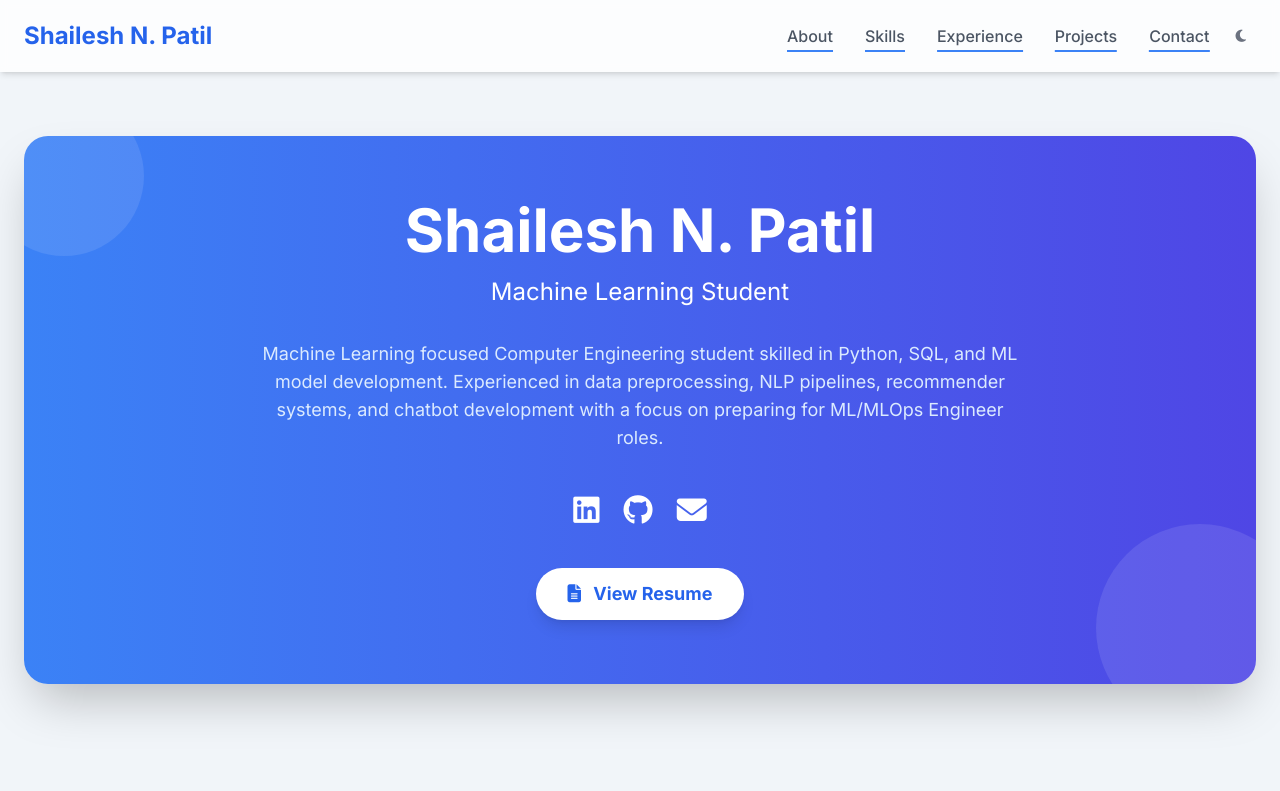
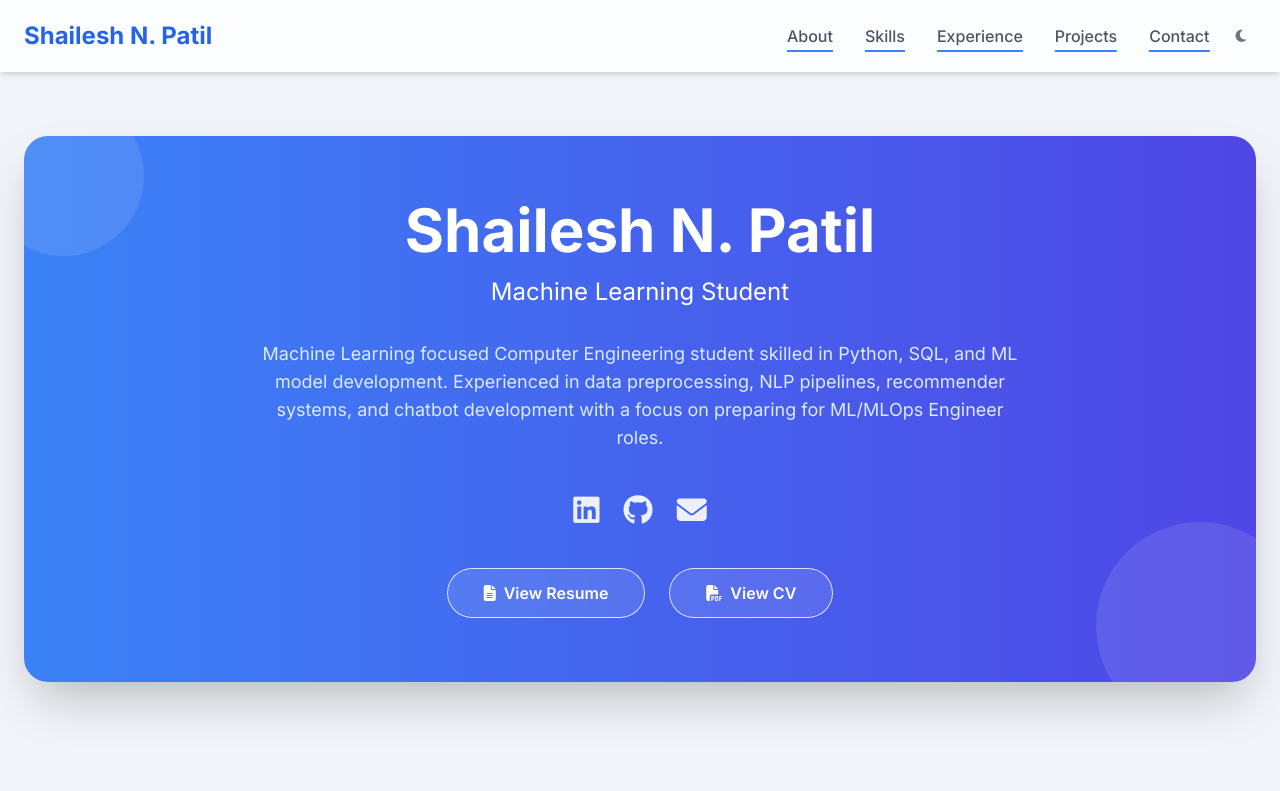
Before and after one commit to shaileshpatil97/Portfolio, a plain HTML site: page index.html in a window 1280 px wide. Shown: the top 791 px of the page. Drawn offline with nearby package versions, Linux system fonts and the light colour scheme.

Commit message:
CV Added

```diff
--- a/index.html
+++ b/index.html
@@ -145,25 +145,44 @@
                     a
                     focus on preparing for ML/MLOps Engineer roles.
                 </p>
-                <div class="flex justify-center items-center space-x-6" data-aos="fade-up" data-aos-delay="300">
-                    <a href="https://www.linkedin.com/in/shaileshpatil97" target="_blank" rel="noopener noreferrer"
-                        class="text-white hover:text-blue-200 transition duration-300 text-3xl"><i
-                            class="fab fa-linkedin"></i></a>
-                    <a href="https://github.com/shaileshpatil97" target="_blank" rel="noopener noreferrer"
-                        class="text-white hover:text-blue-200 transition duration-300 text-3xl"><i
-                            class="fab fa-github"></i></a>
+                <!-- Social Icons -->
+                <div class="flex justify-center items-center gap-6 mt-8" data-aos="fade-up" data-aos-delay="300">
+                    <a href="https://www.linkedin.com/in/shaileshpatil97" target="_blank"
+                        class="text-white/90 hover:text-white transition text-3xl hover:scale-110">
+                        <i class="fab fa-linkedin"></i>
+                    </a>
+                    <a href="https://github.com/shaileshpatil97" target="_blank"
+                        class="text-white/90 hover:text-white transition text-3xl hover:scale-110">
+                        <i class="fab fa-github"></i>
+                    </a>
                     <a href="mailto:shaileshpatil9763@gmail.com"
-                        class="text-white hover:text-blue-200 transition duration-300 text-3xl"><i
-                            class="fas fa-envelope"></i></a>
-                </div>
-                <div class="mt-10" data-aos="fade-up" data-aos-delay="400">
-                    <a href="https://drive.google.com/file/d/186MT9BRORstEMUgtihG8obko3h-yRgj2/view?usp=drive_link"
-                        id="resume-link" target="_blank" rel="noopener noreferrer"
-                        class="bg-white text-blue-600 font-bold py-3 px-8 rounded-full hover:bg-blue-100 transition duration-300 text-lg shadow-lg inline-block">
-                        <i class="fas fa-file-alt mr-2"></i> View Resume
+                        class="text-white/90 hover:text-white transition text-3xl hover:scale-110">
+                        <i class="fas fa-envelope"></i>
                     </a>
                 </div>
-            </div>
+
+                <!-- Resume & CV Buttons -->
+                <div class="mt-10 flex flex-wrap justify-center gap-6" data-aos="fade-up" data-aos-delay="400">
+
+                    <!-- View Resume (Primary) -->
+                    <a href="https://drive.google.com/file/d/186MT9BRORstEMUgtihG8obko3h-yRgj2/view?usp=sharing" target="_blank" class="border border-white/80 text-white font-semibold py-3 px-9 rounded-full
+               backdrop-blur-sm bg-white/10
+               hover:bg-white hover:text-blue-600 hover:-translate-y-1
+               transition-all duration-300 inline-flex items-center gap-2">
+                        <i class="fas fa-file-alt"></i>
+                        View Resume
+                    </a>
+
+                    <!-- View CV (Secondary / Glass Style) -->
+                    <a href="https://drive.google.com/file/d/1vWeqUy5AMC08-C_WsU6pAXHypgndCfT3/view?usp=sharing" target="_blank" class="border border-white/80 text-white font-semibold py-3 px-9 rounded-full
+               backdrop-blur-sm bg-white/10
+               hover:bg-white hover:text-blue-600 hover:-translate-y-1
+               transition-all duration-300 inline-flex items-center gap-2">
+                        <i class="fas fa-file-pdf"></i>
+                        View CV
+                    </a>
+
+                </div>
         </section>
 
         <!-- About Section -->
```
